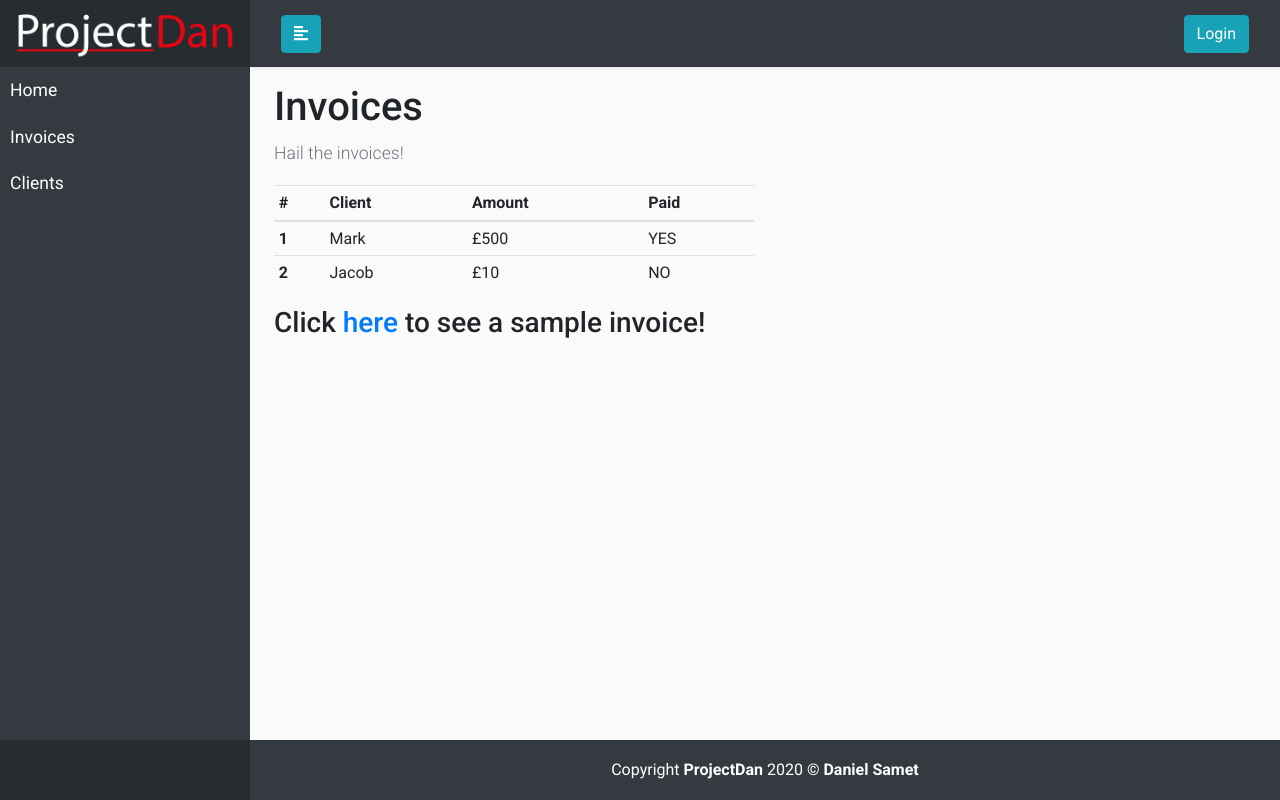
After one commit to CouchMaster789/ProjectDan-Admin, a Flask app: page /invoices in a window 1280 px wide. The commit adds this page. Run offline with Flask 2, Linux system fonts and the light colour scheme; some libraries are stand-ins or nearby versions.

Commit message:
added invoice and client list pages
Signed-off-by: Daniel Samet <danielsamet98@gmail.com>

```diff
--- a/app.py
+++ b/app.py
@@ -9,14 +9,19 @@ def index():
     return render_template("index.html")
 
 
-@app.route('/invoice')
-def invoice():
+@app.route('/invoices')
+def invoices():
+    return render_template("invoices.html")
+
+
+@app.route('/invoice/<invoice_id>')
+def invoice(invoice_id):
     return render_template("invoice.html")
 
 
-@app.route('/about')
-def about():
-    return render_template("about.html")
+@app.route('/clients')
+def clients():
+    return render_template("clients.html")
 
 
 if __name__ == '__main__':
--- /dev/null
+++ b/static/css/invoices.css
@@ -0,0 +1,3 @@
+#invoices-table {
+    max-width: 30em;
+}
--- a/templates/base.html
+++ b/templates/base.html
@@ -34,15 +34,19 @@
     <!-- Sidebar  -->
     <nav id="sidebar">
         <div class="sidebar-title sidebar-header">
-            <a class="h2" href="{{ url_for("index") }}"><img src="{{ url_for("static", filename="images/project_dan_title.jpg") }}" alt="ProjectDan" width="220"></a>
+            <a class="h2" href="{{ url_for("index") }}"><img
+                    src="{{ url_for("static", filename="images/project_dan_title.jpg") }}" alt="ProjectDan" width="220"></a>
         </div>
 
         <ul class="list-unstyled">
             <li class="active">
                 <a href="{{ url_for("index") }}">Home</a>
             </li>
-            <li class="">
-                <a href="{{ url_for("invoice") }}">Invoice</a>
+            <li>
+                <a href="{{ url_for("invoices") }}">Invoices</a>
+            </li>
+            <li>
+                <a href="{{ url_for("clients") }}">Clients</a>
             </li>
         </ul>
 
--- /dev/null
+++ b/templates/invoices.html
@@ -0,0 +1,41 @@
+{% extends "base.html" %}
+
+{% block extra_css %}
+    <link rel="stylesheet" href="{{ url_for("static", filename="css/invoices.css") }}">
+{% endblock %}
+
+{% block title %}Index{% endblock %}
+
+{% block main_content %}
+
+    <h1>Invoices</h1>
+    <p class="text-muted">Hail the invoices!</p>
+
+    <table class="table table-sm" id="invoices-table">
+        <thead>
+        <tr>
+            <th scope="col">#</th>
+            <th scope="col">Client</th>
+            <th scope="col">Amount</th>
+            <th scope="col">Paid</th>
+        </tr>
+        </thead>
+        <tbody>
+        <tr>
+            <th scope="row">1</th>
+            <td>Mark</td>
+            <td>£500</td>
+            <td>YES</td>
+        </tr>
+        <tr>
+            <th scope="row">2</th>
+            <td>Jacob</td>
+            <td>£10</td>
+            <td>NO</td>
+        </tr>
+        </tbody>
+    </table>
+
+    <h3>Click <a class="text-primary" href="{{ url_for("invoice", invoice_id=1) }}">here</a> to see a sample invoice!</h3>
+
+{% endblock %}
```
Also changed, not shown: templates/clients.html (added, +33 -0 lines).
